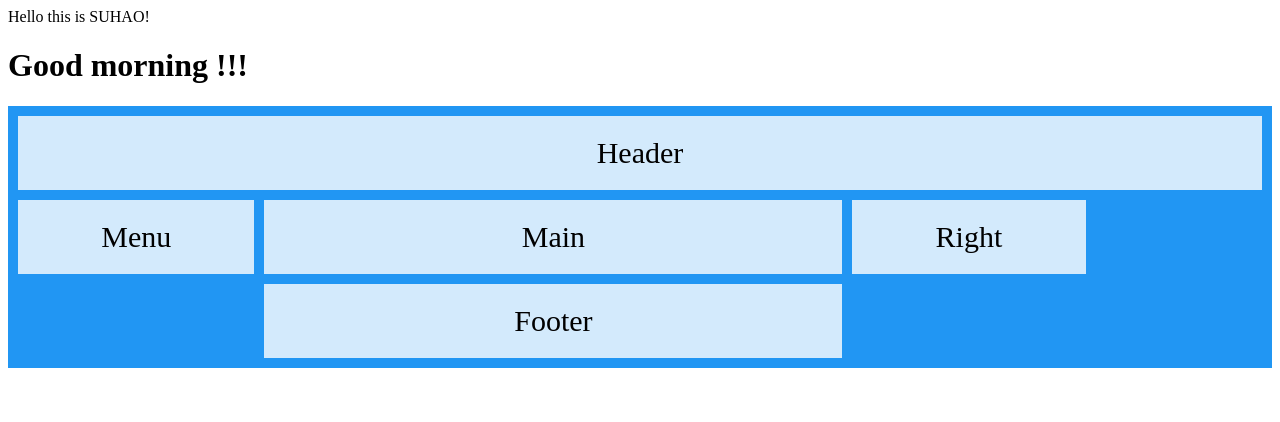
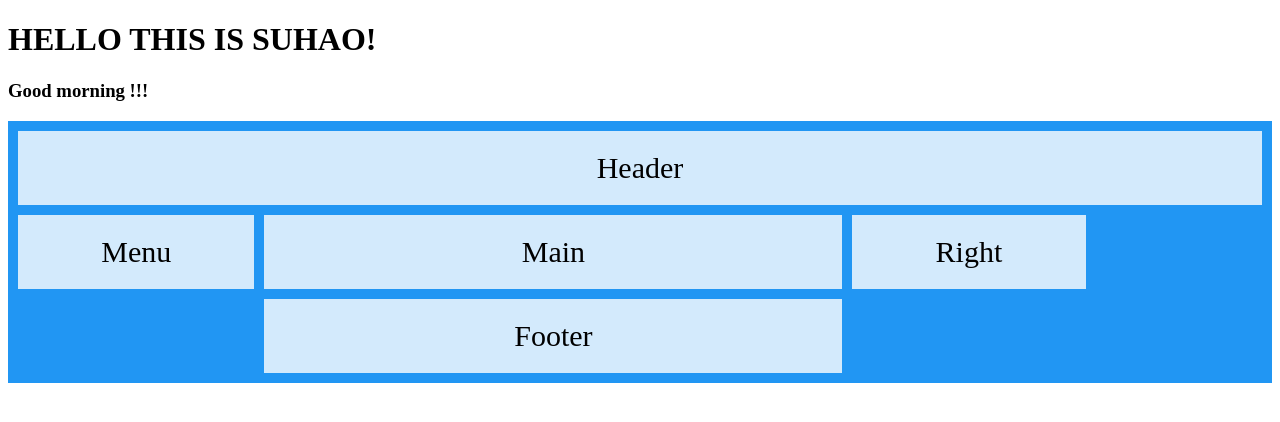
Before and after one commit to suhao2605/suhao2605.github.io, a plain HTML site: page index.html in a window 1280 px wide. Drawn offline with Linux system fonts and the light colour scheme.

Commit message:
Update index.html

```diff
--- a/index.html
+++ b/index.html
@@ -1,7 +1,6 @@
 <!DOCTYPE html>
 <html>
     <head>
-    Hello this is SUHAO!
   <title>GOOD DAY!</title>
   <style>
 .header{grid-area: header;}
@@ -30,7 +29,8 @@
 </style>
 </head>
   <body>
-  <h1>Good morning !!!</h1>
+      <h1>HELLO THIS IS SUHAO!</h1>
+  <h3>Good morning !!!</h3>
 <div class="grid-container">
   <div class="header">Header</div>
   <div class="nav">Menu</div>
```
